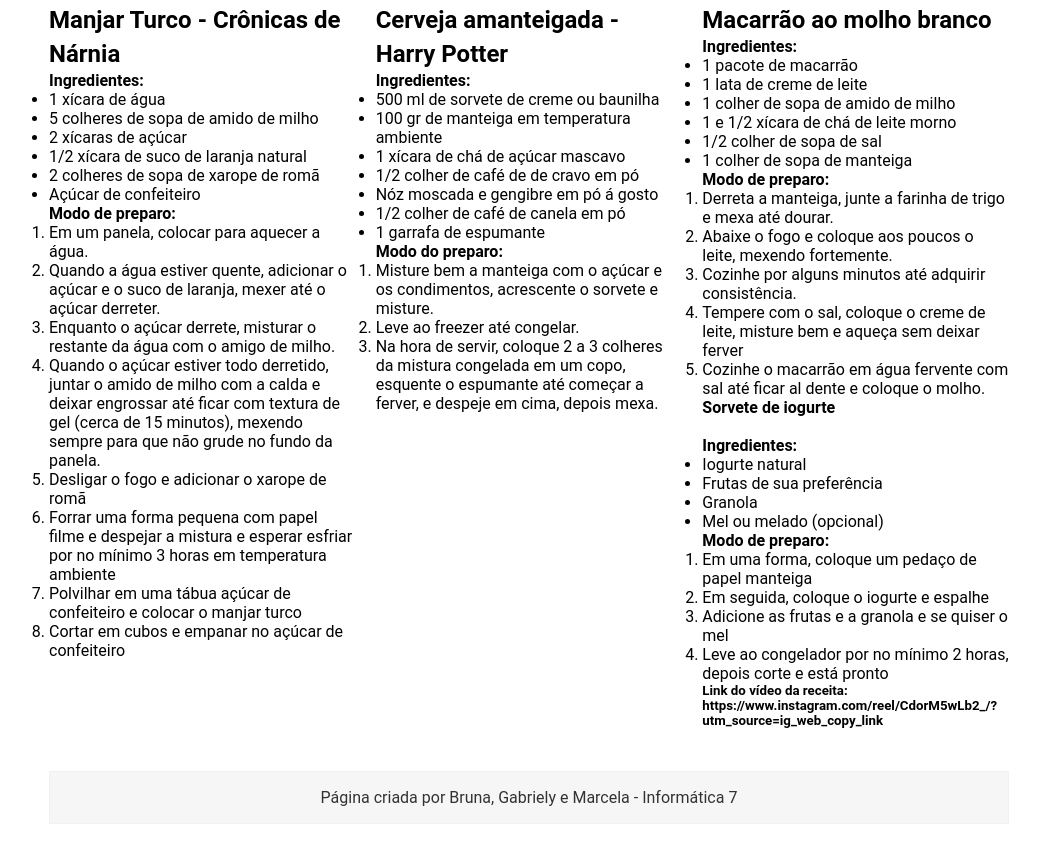
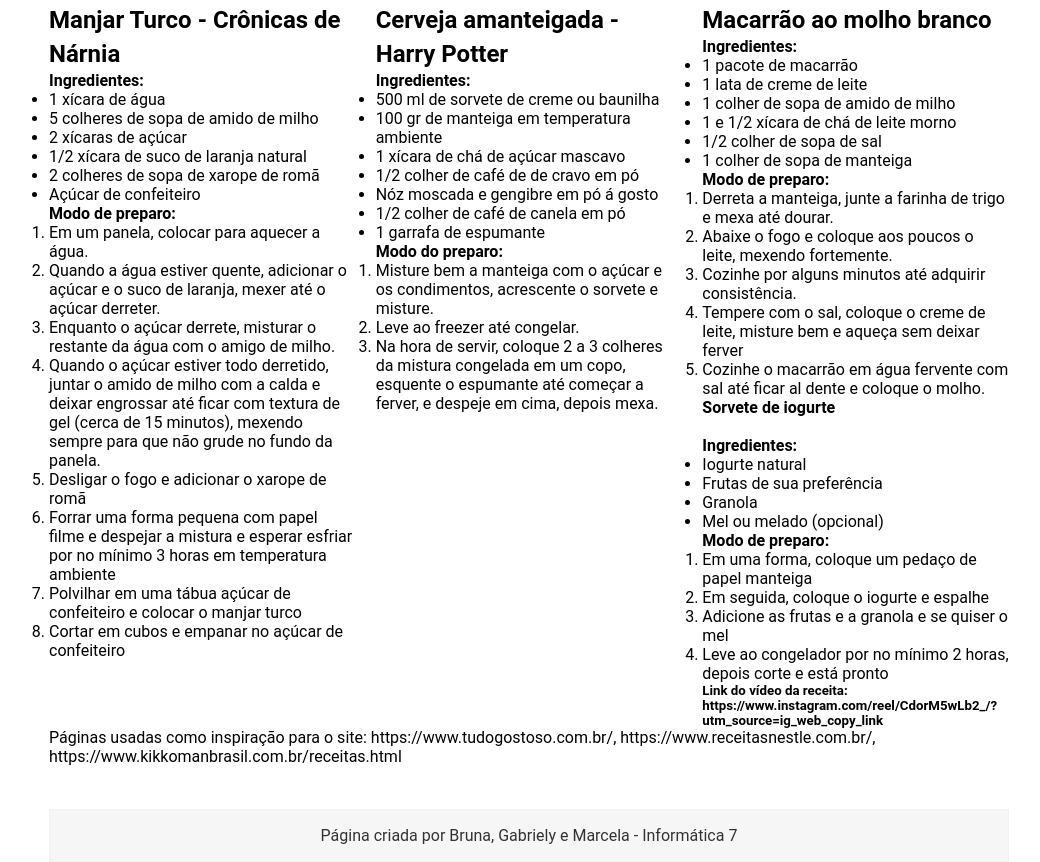
Before and after one commit to GabrielyAguiar/SiteReceitas, a plain HTML site: page index.html in a window 1280 px wide. Shown: the part 1464-2326 px from the top of the page, without its empty margins (111-1151 px from the left). Before the commit the page ends 2288 px from the top, so only its background shows below. Drawn offline with Linux system fonts and the light colour scheme.

Commit message:
Update index.html

```diff
--- a/index.html
+++ b/index.html
@@ -241,6 +241,7 @@
             </div>
         </div>
     </div>
+<p>Páginas usadas como inspiração para o site: https://www.tudogostoso.com.br/, https://www.receitasnestle.com.br/, https://www.kikkomanbrasil.com.br/receitas.html</p>
 
     <footer>
        Página criada por Bruna, Gabriely e Marcela - Informática 7
```
